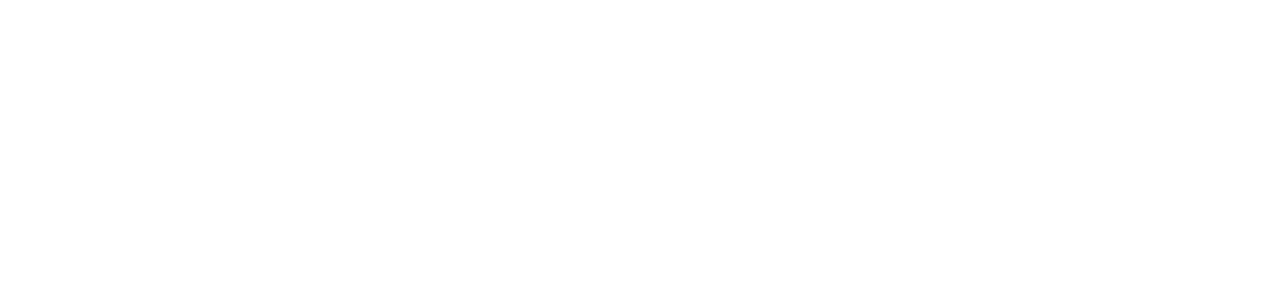
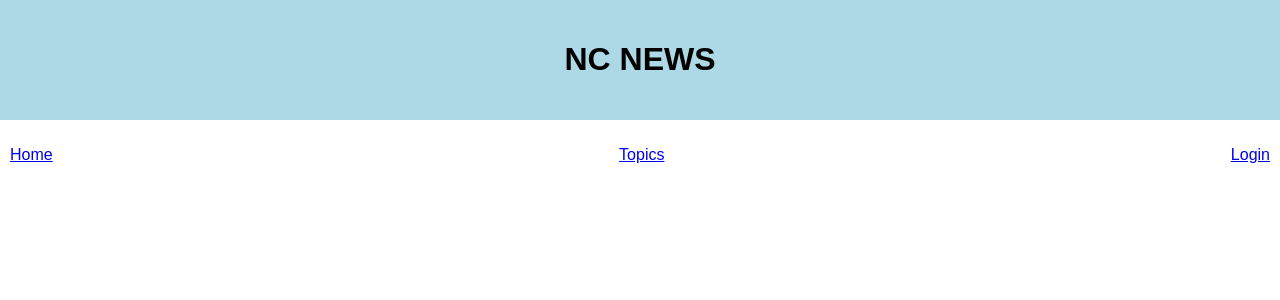
Before and after one commit to SO-1993/nc-news-fe, a React (Vite) app: page / in a window 1280 px wide. Shown: the top 300 px of the page. Built offline with nearby package versions, Linux system fonts and the light colour scheme.

Commit message:
Header created with 'NC News' title and Nav styled to include 'Home', 'Topics' and 'Login' links

```diff
--- a/src/App.css
+++ b/src/App.css
@@ -0,0 +1,18 @@
+body {
+  font-family: Arial, sans-serif;
+  margin: 0;
+  padding: 0;
+}
+
+.header {
+  background-color: lightblue;
+  text-align: center;
+  padding: 20px;
+}
+
+.nav-list {
+  display: flex;
+  justify-content: space-between;
+  padding: 10px;
+  list-style-type: none;
+}
--- a/src/App.jsx
+++ b/src/App.jsx
@@ -1,5 +1,16 @@
+import React, { useState, useEffect } from "react";
 import { Routes, Route } from "react-router-dom";
+import "./App.css";
+import Header from "./components/Header";
+import Nav from "./components/Nav";
 
-function App() {}
+function App() {
+  return (
+    <>
+      <Header />
+      <Nav />
+    </>
+  );
+}
 
 export default App;
--- /dev/null
+++ b/src/components/Header.jsx
@@ -0,0 +1,13 @@
+import React from "react";
+import Nav from "./Nav";
+import "../App.css";
+
+function Header() {
+  return (
+    <header className="header">
+      <h1>NC NEWS</h1>
+    </header>
+  );
+}
+
+export default Header;
--- /dev/null
+++ b/src/components/Nav.jsx
@@ -0,0 +1,23 @@
+import React from "react";
+import { Link } from "react-router-dom";
+import "../App.css";
+
+function Nav() {
+  return (
+    <nav>
+      <ul className="nav-list">
+        <li>
+          <Link to="/">Home</Link>
+        </li>
+        <li>
+          <Link to="/topics">Topics</Link>
+        </li>
+        <li>
+          <Link to="/login">Login</Link>
+        </li>
+      </ul>
+    </nav>
+  );
+}
+
+export default Nav;
```
